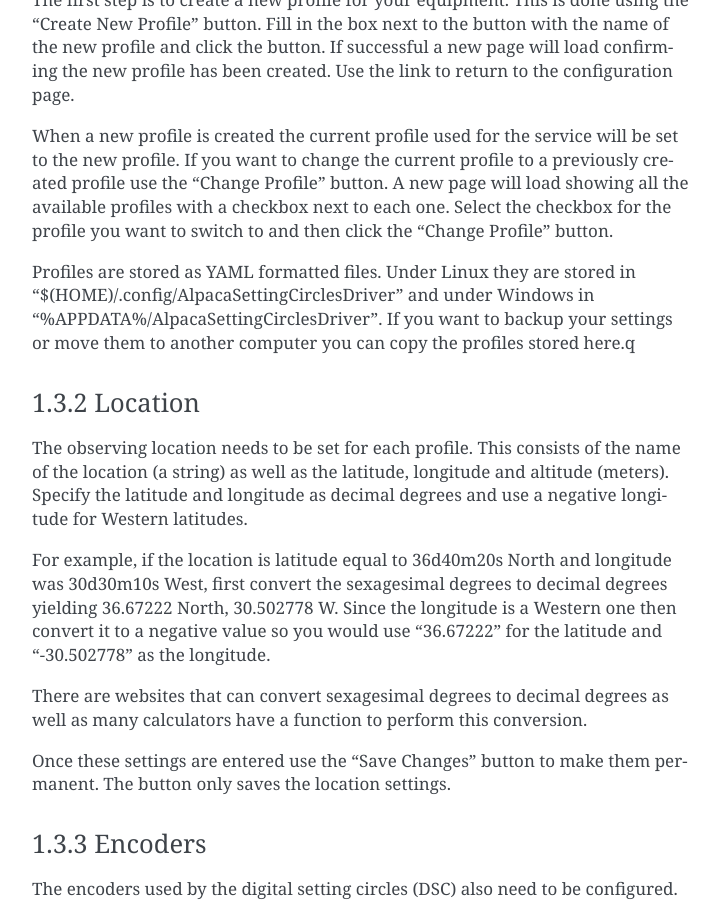
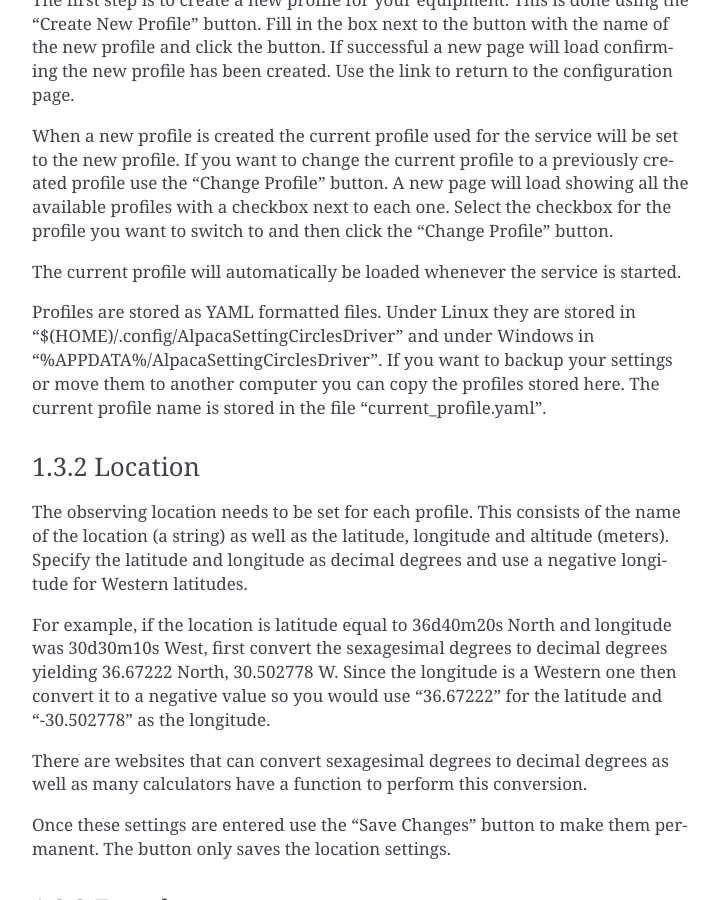
Before and after one commit to mikefulb/alpacadsc, a Sphinx documentation site: the page built from docs/source/usage.rst, in a window 1280 px wide and 900 px high, scrolled down 1554 px. Shown: the whole window, without its empty margins (388-1107 px from the left). Built offline with Sphinx 7.4.7, drawn with Linux system fonts in a browser that asks for light colours.

Commit message:
Doc tweaks

```diff
--- a/docs/source/usage.rst
+++ b/docs/source/usage.rst
@@ -78,10 +78,14 @@ load showing all the available profiles with a checkbox next to each one.
 Select the checkbox for the profile you want to switch to and then click
 the "Change Profile" button.
 
+The current profile will automatically be loaded whenever the service is started.
+
 Profiles are stored as YAML formatted files.  Under Linux they are stored
 in "$(HOME)/.config/AlpacaSettingCirclesDriver" and under Windows in
 "%APPDATA%/AlpacaSettingCirclesDriver".  If you want to backup your settings
-or move them to another computer you can copy the profiles stored here.q
+or move them to another computer you can copy the profiles stored here.  The
+current profile name is stored in the file "current_profile.yaml".
+
 
 """"""""
 Location
```
